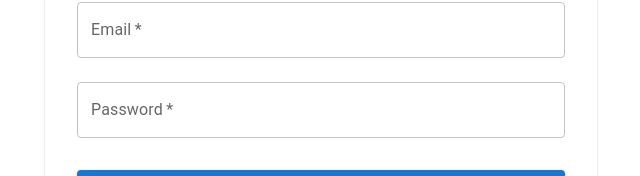
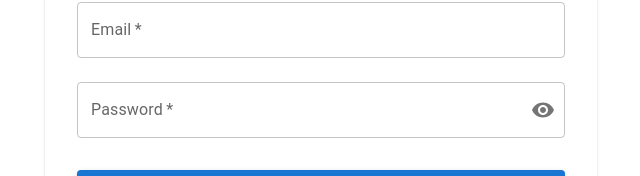
Before and after one commit to surya-io777/legal-chat-bot, a React (Create React App) app in the folder frontend/: page /auth in a window 1280 px wide. Shown: the part 203-379 px from the top of the page, without its empty margins (319-959 px from the left). Built offline with nearby package versions, Linux system fonts and the light colour scheme.

Commit message:
Added show/hide password toggle with eye icon

```diff
--- a/frontend/src/pages/AuthPage.js
+++ b/frontend/src/pages/AuthPage.js
@@ -1,5 +1,6 @@
 import React, { useState } from 'react';
-import { Container, Paper, TextField, Button, Typography, Box, Alert } from '@mui/material';
+import { Container, Paper, TextField, Button, Typography, Box, Alert, IconButton, InputAdornment } from '@mui/material';
+import { Visibility, VisibilityOff } from '@mui/icons-material';
 import { authService } from '../services/authService';
 
 function AuthPage({ setAuth }) {
@@ -10,6 +11,7 @@
   const [loading, setLoading] = useState(false);
   const [error, setError] = useState('');
   const [success, setSuccess] = useState('');
+  const [showPassword, setShowPassword] = useState(false);
   const [formData, setFormData] = useState({
     email: '',
     password: '',
@@ -81,6 +83,7 @@
 
   const resetForm = () => {
     setFormData({ email: '', password: '', name: '', code: '' });
+    setShowPassword(false);
     setError('');
     setSuccess('');
   };
@@ -140,11 +143,23 @@
               <TextField
                 fullWidth
                 label="Password"
-                type="password"
+                type={showPassword ? 'text' : 'password'}
                 value={formData.password}
                 onChange={(e) => setFormData({...formData, password: e.target.value})}
                 margin="normal"
                 required={!showVerification}
+                InputProps={{
+                  endAdornment: (
+                    <InputAdornment position="end">
+                      <IconButton
+                        onClick={() => setShowPassword(!showPassword)}
+                        edge="end"
+                      >
+                        {showPassword ? <VisibilityOff /> : <Visibility />}
+                      </IconButton>
+                    </InputAdornment>
+                  ),
+                }}
               />
             )}
 
```
Also changed, not shown: 1 other file (tests, documents, lock files or other folders).
